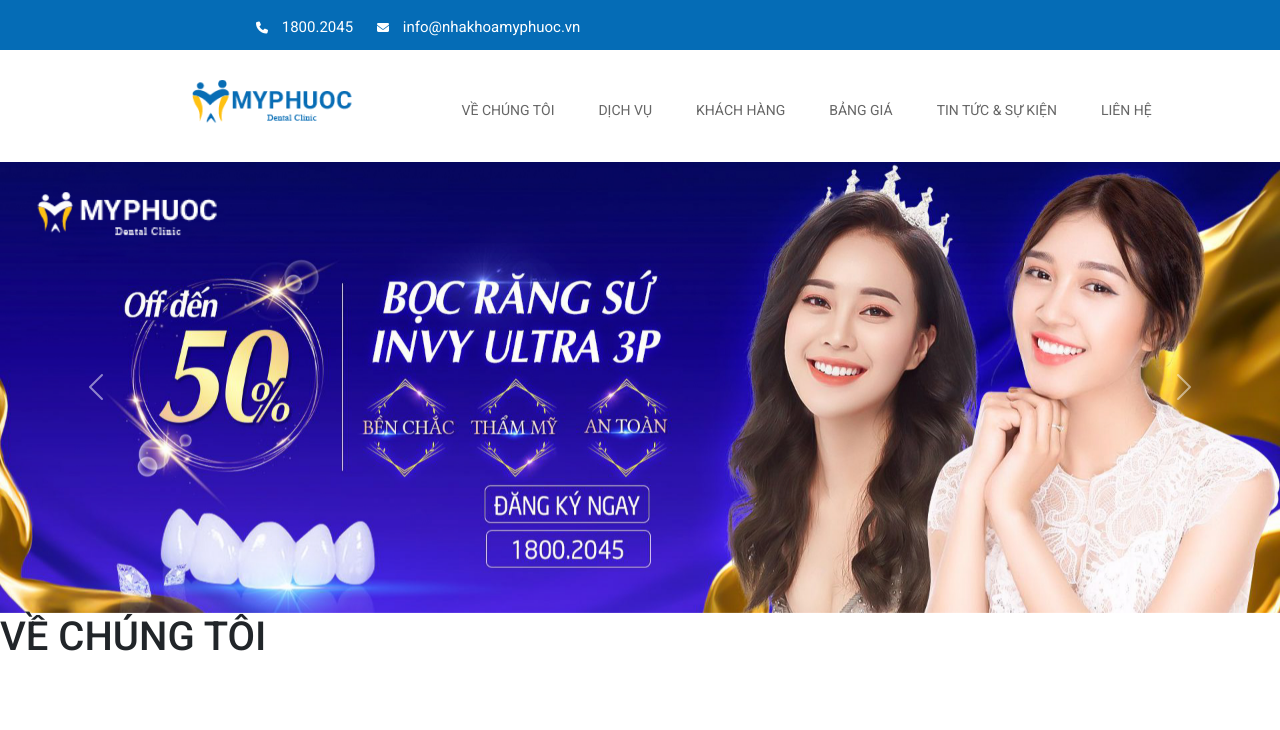
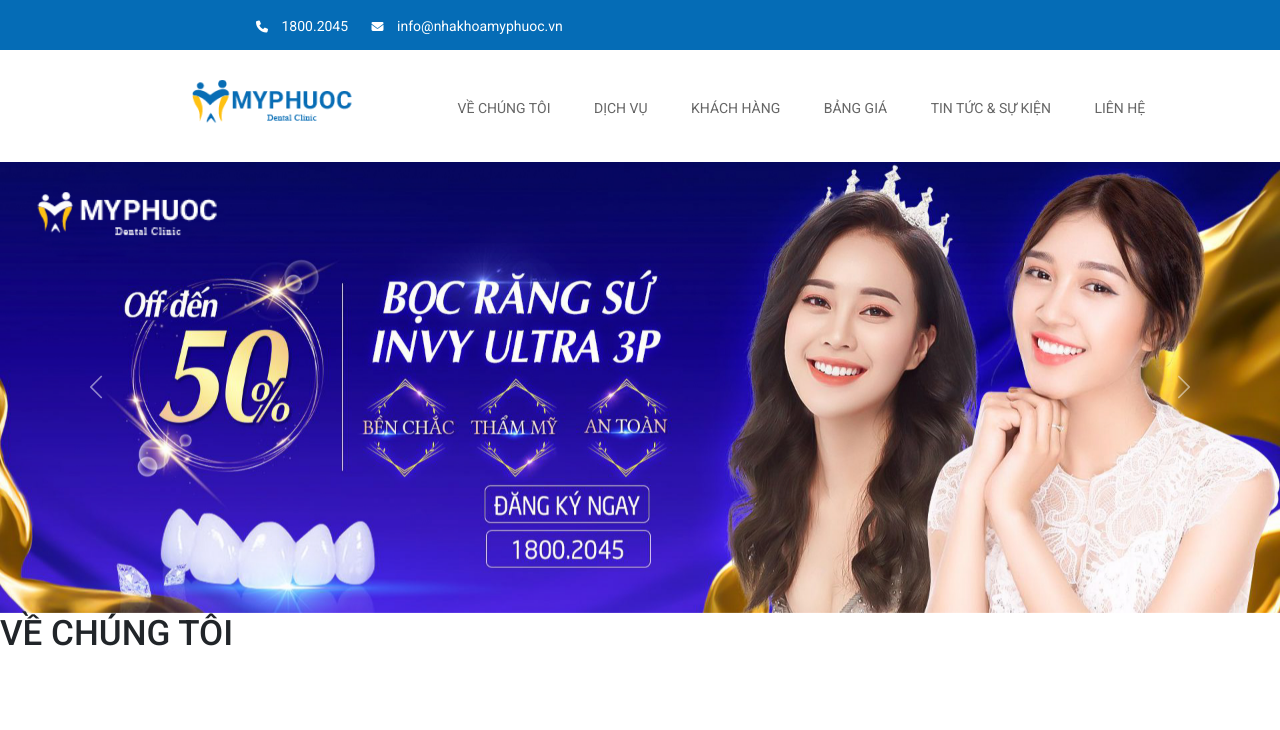
Before and after one commit to itstrH/NHAKHOA-FINAL-TERM, a plain HTML site: page index.html in a window 1280 px wide. Shown: the top 730 px of the page. Drawn offline with nearby package versions, Linux system fonts and the light colour scheme.

Commit message:
5th commit

```diff
--- a/assets/css/style.css
+++ b/assets/css/style.css
@@ -3,24 +3,25 @@
     padding: 0;
     box-sizing: border-box;
     font-family: 'Roboto', sans-serif;
+    font-size: 14px;
 }
 
-html{}
-
-body{
-    font-size: 14px;
-    /* font-family: 'Roboto', sans-serif; */
+ul{list-style-type: none;}
+a{text-decoration: none;}
+/*  */
+html {
+    /* font-size: 62.5%; */
+}
+body {
+    /* font-size: 1.6rem; */
 }
 
 .clear{
     clear: both;
 }
-
-
-#main{}
-
+.main-content {width: 100%;}
 /* HEADER */
-#header{
+.header{
     position: fixed;
     top:0;
     left: 0;
@@ -43,7 +44,6 @@ body{
 
 #contact-content p{
     display: inline-block;
-    font-size: 15px;
     color: #fff;
     padding-right: 20px;
     margin: 16px 0;
--- a/index.html
+++ b/index.html
@@ -32,9 +32,9 @@
     <link href="https://fonts.googleapis.com/css2?family=Roboto:ital,wght@0,400;0,500;0,700;1,400;1,500;1,700&display=swap" rel="stylesheet">
 </head>
 <body>
-    <div id="main">
     <!-- HEADER -->
-        <header id="header">
+    <header class="header">
+        <div class="main-content">
           <!-- BEGIN CONTACT LINE -->
           <div id="contact-line">
             <div id="contact-content">
@@ -78,6 +78,7 @@
             </ul>
             <!-- END NAV -->
           </div>
+        </div>
     </header>
 
       <!-- BEGIN SLIDER -->
@@ -118,7 +119,6 @@
         </div>
       </div>
     </div>
-    </div>
     <!-- FONT AWESOME -->
     <script src="https://kit.fontawesome.com/1f0cd7661e.js" crossorigin="anonymous"></script>
     <script src="https://cdn.jsdelivr.net/npm/bootstrap@5.3.3/dist/js/bootstrap.bundle.min.js" integrity="sha384-YvpcrYf0tY3lHB60NNkmXc5s9fDVZLESaAA55NDzOxhy9GkcIdslK1eN7N6jIeHz" crossorigin="anonymous"></script>
```
Lines whose indentation alone changed are shown as unchanged.
